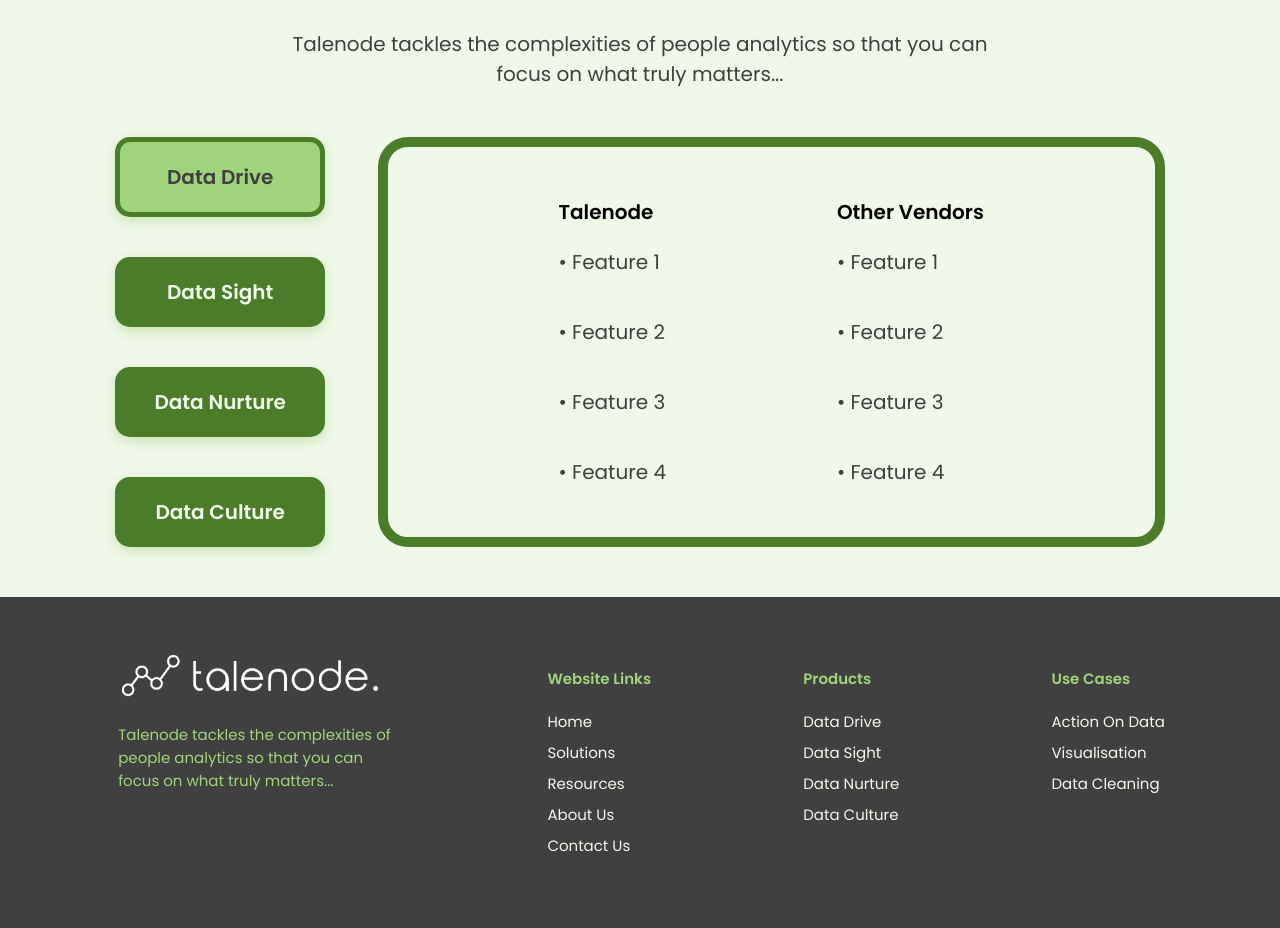
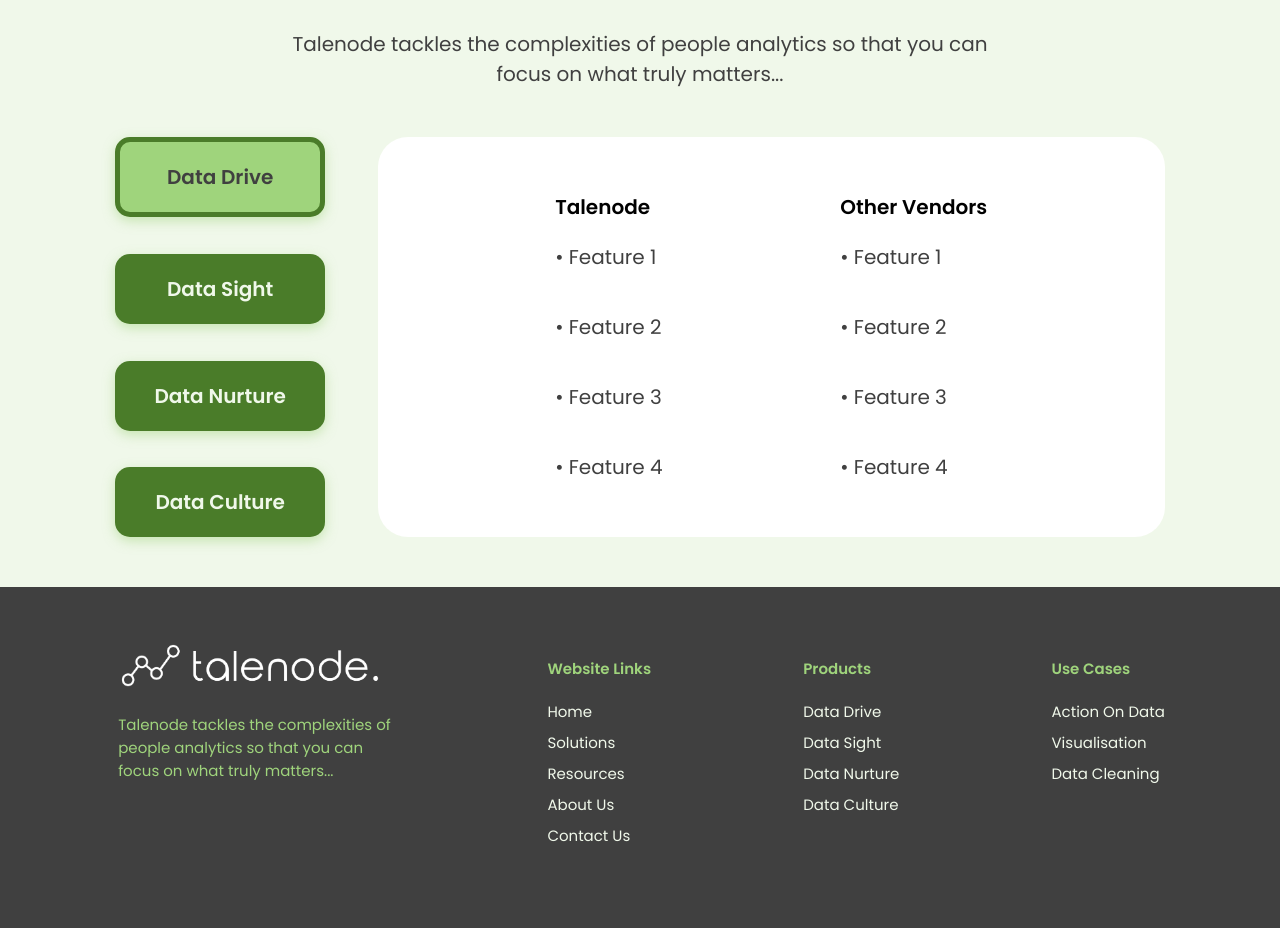
Before and after one commit to SakshamTalenode/Talenode_website, a React (Create React App) app: page /Solutions in a window 1280 px wide. Shown: the part 2000-2928 px from the top of the page. Built offline with nearby package versions, Linux system fonts and the light colour scheme.

Commit message:
changes mad

```diff
--- a/src/App.css
+++ b/src/App.css
@@ -1730,10 +1730,10 @@
 
 .vs-left{
   width: 75%;
-  height: 90%;
-  border: 10px solid #4A7C29;
+  height: 400px;
+  /* border: 10px solid #4A7C29; */
   border-radius: 30px;
-  background-color: #F0F8EA;
+  background-color: white;
   padding: 50px 0px;
 }
 
@@ -1748,6 +1748,7 @@
 
 .vs-right{
   width: 20%;
+  height: 400px;
 }
 
 .vs-right button{
@@ -2414,3 +2415,19 @@
 }
 
 /* ABOUT PAGE - END */
+
+
+.slick-prev:before,
+.slick-next:before
+{
+
+    font-family: 'slick';
+    font-size: 40px;
+    line-height: 1;
+
+    opacity: .75;
+    color: #404040;
+
+    -webkit-font-smoothing: antialiased;
+    -moz-osx-font-smoothing: grayscale;
+}
--- a/src/pages/Solutions.js
+++ b/src/pages/Solutions.js
@@ -125,7 +125,7 @@
               </div>
             </div>
           </div>
-          <div className="vs-right flex justify-between items-center flex-col gap-10">
+          <div className="vs-right flex justify-between items-center flex-col">
             {products.map((product) => (
               <button style={currBtn.name === product.name ? {background:"#9FD47C", color:"#404040", border:"5px solid #4A7C29"} : {background: "#4A7C29"}} onClick={() => setCurrBtn(product)}>
                 {product.name}
```
